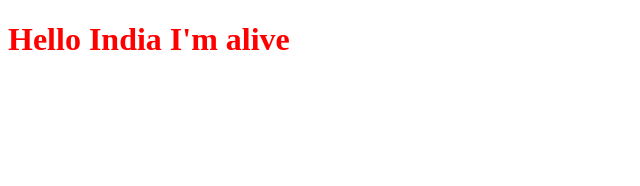
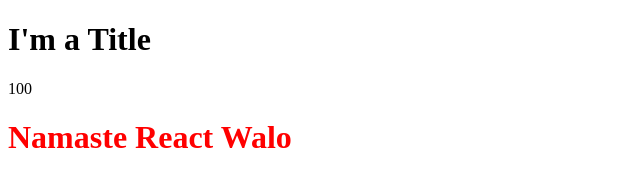
Before and after one commit to ukjnhub/Hi-Swiggy, a React app: page / in a window 1280 px wide. Shown: the whole page, without its empty margins (0-640 px from the left). Built offline with nearby package versions, Linux system fonts and the light colour scheme.

Commit message:
Episode 3

```diff
--- a/App.js
+++ b/App.js
@@ -8,9 +8,24 @@ import ReactDOM from "react-dom/client";
 
 // );
 
+const number= 100;
+
+const Title= () => {
+    return <h1>I'm a Title</h1>
+}
+//React Functional Component:
+const HeadingComponent= ()=>(
+   <>
+     {/* <Title /> */}
+     {Title()}
+     {number}
+     <h1 className="heading"> Namaste React Walo</h1>
+   </>
+);
+
 //jsx react -html like syntax
-const heading = (<h1 id="heading"> Hello India I'm alive</h1>);
+// const heading = (<h1 id="heading"> Hello India I'm alive</h1>);
 
 const root = ReactDOM.createRoot(document.getElementById("root"));
 
-root.render(heading);
+root.render(<HeadingComponent/>);
--- a/index.css
+++ b/index.css
@@ -1,3 +1,3 @@
-#heading{
+.heading{
     color: red;
 }
```
Also changed, not shown: README.md.
